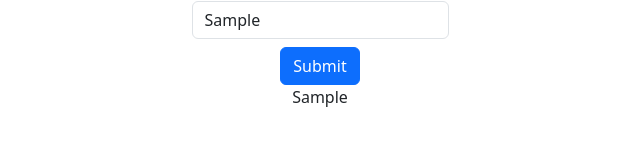
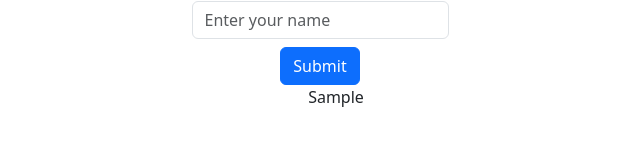
Before and after one commit to pdichone/react-beginners-course, a React (Vite) app: page / in a window 1280 px wide. Both pictures are taken after typing "Sample" into the empty fields and a click on the button "Submit". Shown: the part 353-498 px from the top of the page, without its empty margins (320-960 px from the left). Built offline with nearby package versions, Linux system fonts and the light colour scheme.

Commit message:
show a list of names as they are entered

```diff
--- a/src/components/Forms.jsx
+++ b/src/components/Forms.jsx
@@ -4,10 +4,14 @@ import { useState } from 'react';
 
 function NameForm() {
   const [name, setName] = useState('');
+  const [names, setNames] = useState([]);
 
   function handleSubmit(event) {
     event.preventDefault();
-    console.log('EV::', event);
+
+    setNames([...names, name]);
+
+    setName('');
   }
   return (
     <div className="container mt-4">
@@ -21,7 +25,13 @@ function NameForm() {
         />
         <button className="btn btn-primary mt-2">Submit</button>
       </form>
-      <p>{name}</p>
+      <ul>
+        {names.map((nameItem, index) => (
+          <li key={index} className="list-group-item">
+            {nameItem}
+          </li>
+        ))}
+      </ul>
     </div>
   );
 }
```
